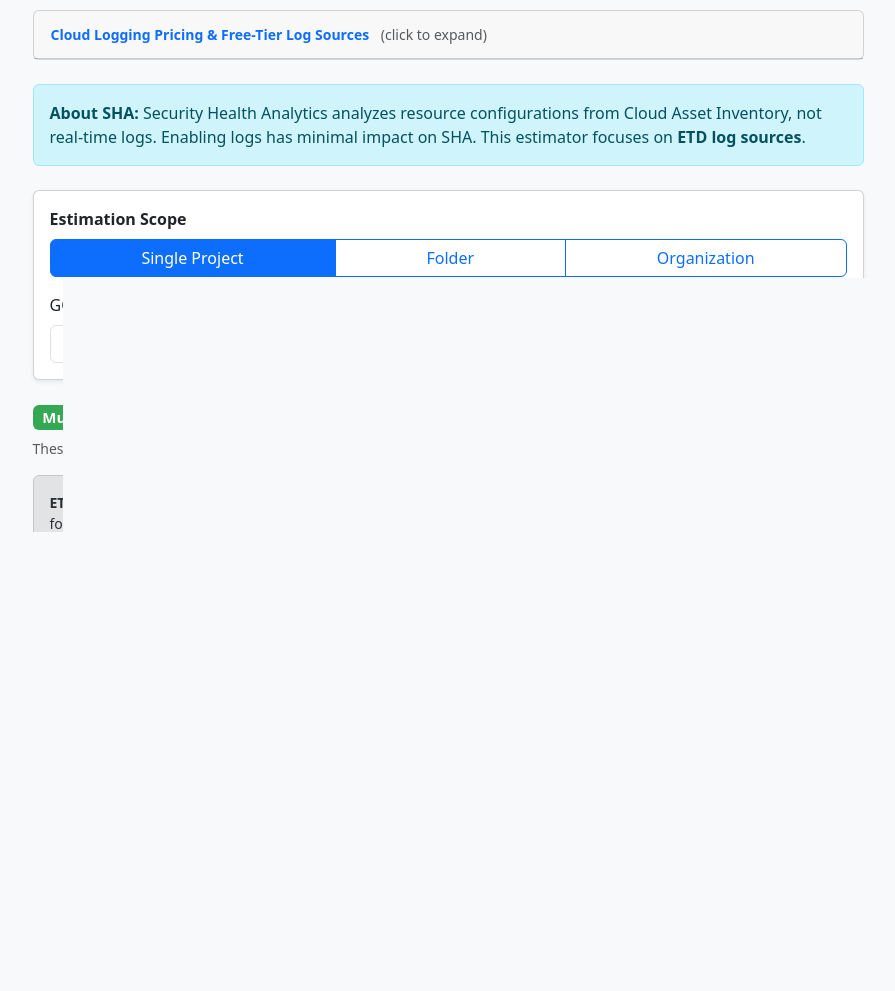
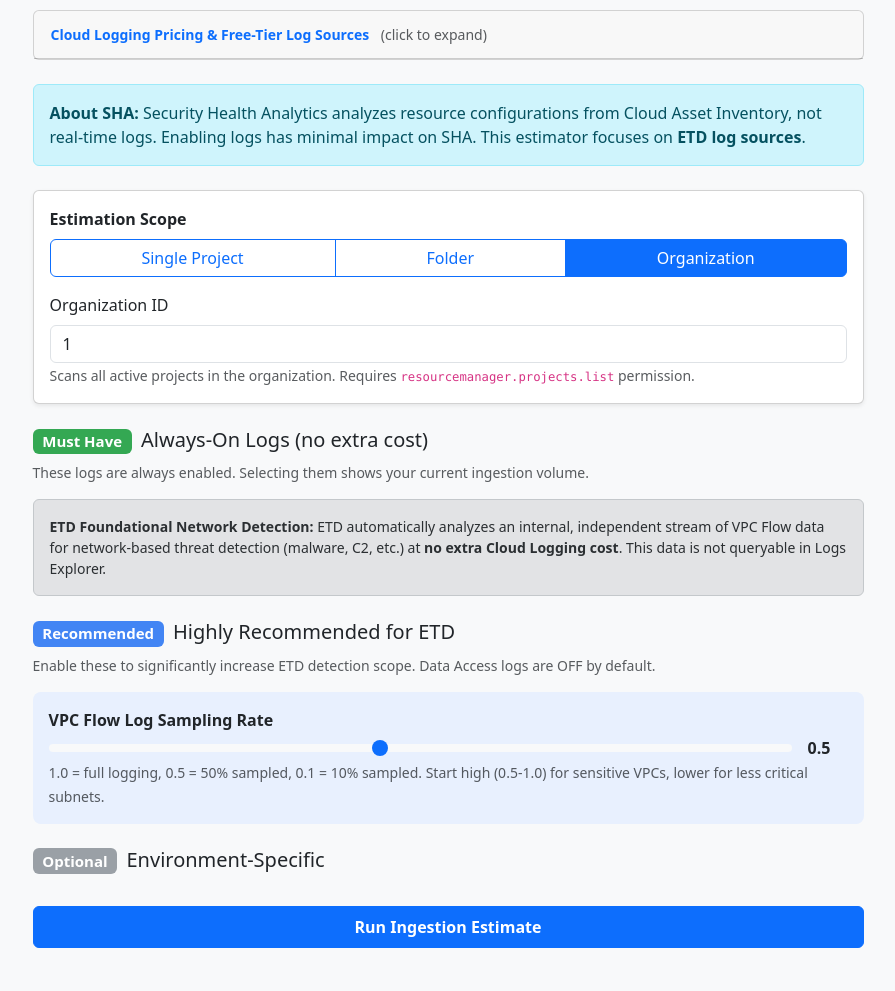
Before and after one commit to slash-31/google_scc_log_estimator, a Flask app: template templates/index.html in a window 1280 px wide. Shown: the part 739-1730 px from the top of the page, without its empty margins (192-1087 px from the left). Before the commit the page ends 1271 px from the top, so only its background shows below. Run offline with Flask 3, Linux system fonts and the light colour scheme; the template is opened without the code that fills it: most values are stand-ins (such as "Sample title", 1, 10 or a date in 2020); parts of the project's set-up code (start-up, migrations or seed data) failed here and were passed over.

Commit message:
feat: add -o/--org-id CLI arg to pre-fill org scope
- Add -o/--org-id argument to app.py argparse and start_web.sh
- When set, the UI defaults to org-wide scope with the org ID pre-filled
- Stored on app.config and passed to template as cli_org_id
- Example: ./start_web.sh -k sa.json -o 123456789012

Co-Authored-By: Claude Opus 4.6 (1M context) <noreply@anthropic.com>

```diff
--- a/app.py
+++ b/app.py
@@ -116,6 +116,14 @@ def parse_args():
         "-d", "--debug",
         action="store_true",
         help="Run Flask in debug mode with auto-reload.",
+    )
+
+    # -- Scope --
+    parser.add_argument(
+        "-o", "--org-id",
+        metavar="ORG_ID",
+        help="GCP Organization ID. When set, the UI defaults to org-wide "
+             "scope and pre-fills the organization ID field.",
     )
 
     # -- Preflight --
@@ -1014,6 +1022,9 @@ def index():
                 "sampling_rate": sampling_rate,
             }
 
+    # Pre-fill org ID from CLI flag if provided.
+    cli_org_id = app.config.get("CLI_ORG_ID", "")
+
     return render_template(
         "index.html",
         results=results,
@@ -1023,6 +1034,7 @@ def index():
         free_tier_logs=FREE_TIER_LOGS,
         paid_log_tiers=PAID_LOG_TIERS,
         free_operations=FREE_OPERATIONS,
+        cli_org_id=cli_org_id,
     )
 
 
@@ -1282,5 +1294,8 @@ if __name__ == "__main__":
         ok = run_preflight(args.preflight)
         sys.exit(0 if ok else 1)
 
+    # Store CLI org-id on the app config so the route can pre-fill the form.
+    app.config["CLI_ORG_ID"] = args.org_id or ""
+
     # Start the Flask development server.
     app.run(host=args.host, port=args.port, debug=args.debug)
--- a/templates/index.html
+++ b/templates/index.html
@@ -260,17 +260,17 @@
                     <label class="form-label fw-bold mb-2">Estimation Scope</label>
                     <div class="btn-group w-100 mb-3" role="group">
                         <input type="radio" class="btn-check" name="scope" value="project"
-                               id="scopeProject" checked onchange="updateScope()">
+                               id="scopeProject" {{ '' if cli_org_id else 'checked' }} onchange="updateScope()">
                         <label class="btn btn-outline-primary" for="scopeProject">Single Project</label>
                         <input type="radio" class="btn-check" name="scope" value="folder"
                                id="scopeFolder" onchange="updateScope()">
                         <label class="btn btn-outline-primary" for="scopeFolder">Folder</label>
                         <input type="radio" class="btn-check" name="scope" value="org"
-                               id="scopeOrg" onchange="updateScope()">
+                               id="scopeOrg" {{ 'checked' if cli_org_id else '' }} onchange="updateScope()">
                         <label class="btn btn-outline-primary" for="scopeOrg">Organization</label>
                     </div>
 
-                    <div id="field-project" class="scope-field active">
+                    <div id="field-project" class="scope-field {{ '' if cli_org_id else 'active' }}">
                         <label class="form-label">GCP Project ID</label>
                         <input type="text" name="project_id" class="form-control"
                                placeholder="my-production-project">
@@ -281,10 +281,10 @@
                                placeholder="123456789012">
                         <small class="text-muted">Scans all active projects under this folder.</small>
                     </div>
-                    <div id="field-org" class="scope-field">
+                    <div id="field-org" class="scope-field {{ 'active' if cli_org_id else '' }}">
                         <label class="form-label">Organization ID</label>
                         <input type="text" name="org_id" class="form-control"
-                               placeholder="123456789012">
+                               placeholder="123456789012" value="{{ cli_org_id }}">
                         <small class="text-muted">
                             Scans all active projects in the organization.
                             Requires <code>resourcemanager.projects.list</code> permission.
```
Also changed, not shown: 1 other file.
